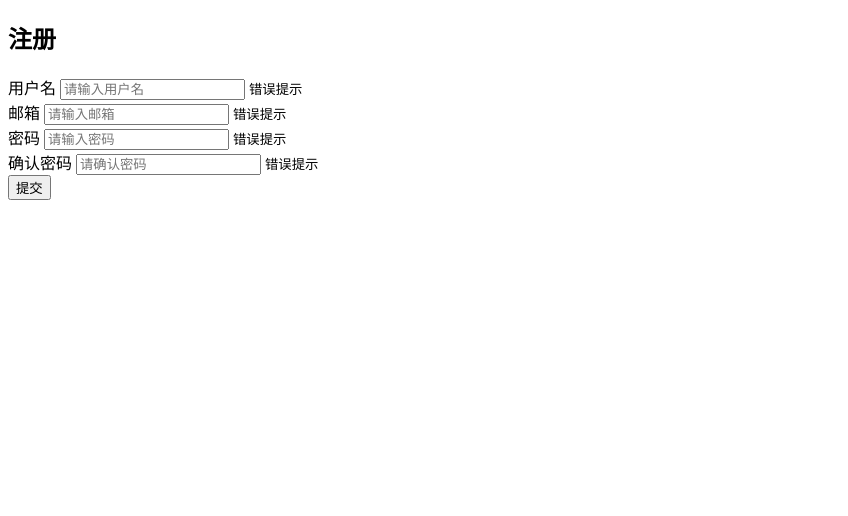
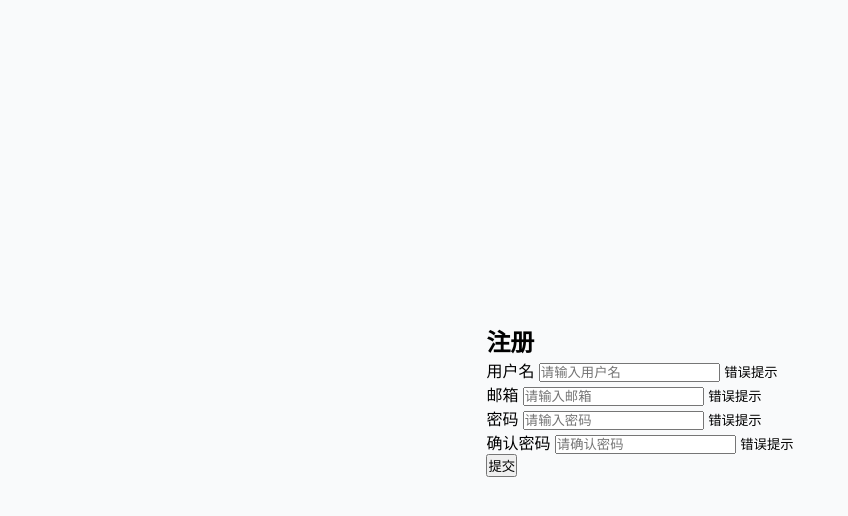
Before and after one commit to feelonewong/vanillaJS, a website: page demo/_01formValidator/index.html in a window 1280 px wide. Shown: the whole page, without its empty margins (0-848 px from the left). Drawn offline with Linux system fonts and the light colour scheme.

Commit message:
finish some style

```diff
--- a/demo/_01formValidator/index.html
+++ b/demo/_01formValidator/index.html
@@ -4,7 +4,7 @@
     <meta charset="UTF-8">
     <meta name="viewport" content="width=device-width, initial-scale=1.0">
     <title>form validator</title>
-    <link rel="stylesheet" href="./style.css">
+    <link rel="stylesheet" type="text/css" href="./style.css" />
 </head>
 <body>
 <div class="container">
--- a/demo/_01formValidator/style.css
+++ b/demo/_01formValidator/style.css
@@ -0,0 +1,13 @@
+*{
+    margin: 0;
+    padding: 0;
+    box-sizing: border-box;
+}
+body{
+    background-color: #f9fafb;
+    font-family: Arial, Helvetica, sans-serif;
+    min-height: 100vh;
+    display: flex;
+    align-items: center;
+    justify-content: center;
+}
```
